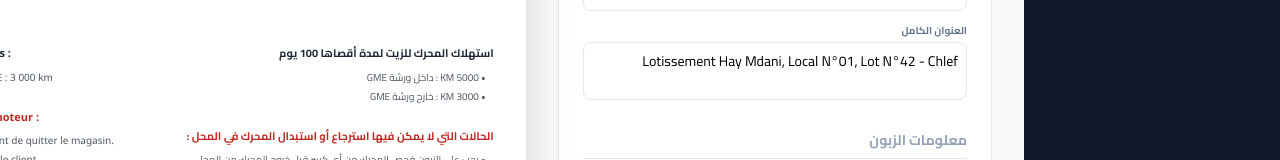
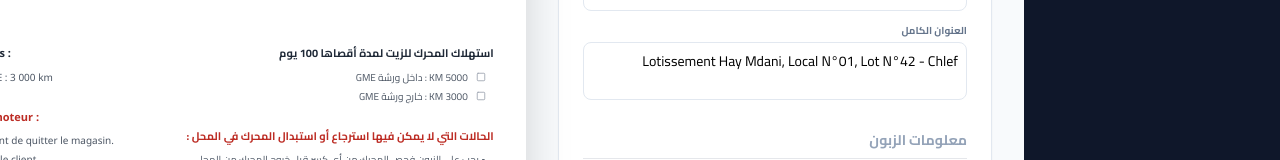
Before and after one commit to ABDUO123456/Invoice, a React (Vite) app: page / in a window 1280 px wide. Both pictures are taken after a click on the button "ابدأ الآن". Shown: the part 614-774 px from the top of the page. Built offline with nearby package versions, Linux system fonts and the light colour scheme.

Commit message:
Fixing typos and updating content

```diff
--- a/src/App.jsx
+++ b/src/App.jsx
@@ -4,7 +4,7 @@ import html2canvas from 'html2canvas';
 import {
   Printer, Plus, Trash2, Truck, Save, List, FileText,
   ChevronRight, ArrowRight, CheckCircle2, Globe, ShieldCheck,
-  Zap, Menu, X, Phone, Mail, MapPin, Download
+  Zap, Menu, X, Phone, Mail, MapPin, Download, Square
 } from 'lucide-react';
 
 const App = () => {
@@ -820,8 +820,8 @@ const App = () => {
                           <div className="mb-4">
                             <p className="text-[11px] font-bold text-gray-800 mb-2">{invoiceData.warranty.termsAr[0]}</p>
                             <ul className="text-[10px] text-gray-600 space-y-1 mr-2">
-                              <li>• {invoiceData.warranty.termsAr[1]}</li>
-                              <li>• {invoiceData.warranty.termsAr[2]}</li>
+                              <li className="flex items-center gap-2"><Square size={10} className="text-gray-400" /> {invoiceData.warranty.termsAr[1]}</li>
+                              <li className="flex items-center gap-2"><Square size={10} className="text-gray-400" /> {invoiceData.warranty.termsAr[2]}</li>
                             </ul>
                           </div>
 
```
